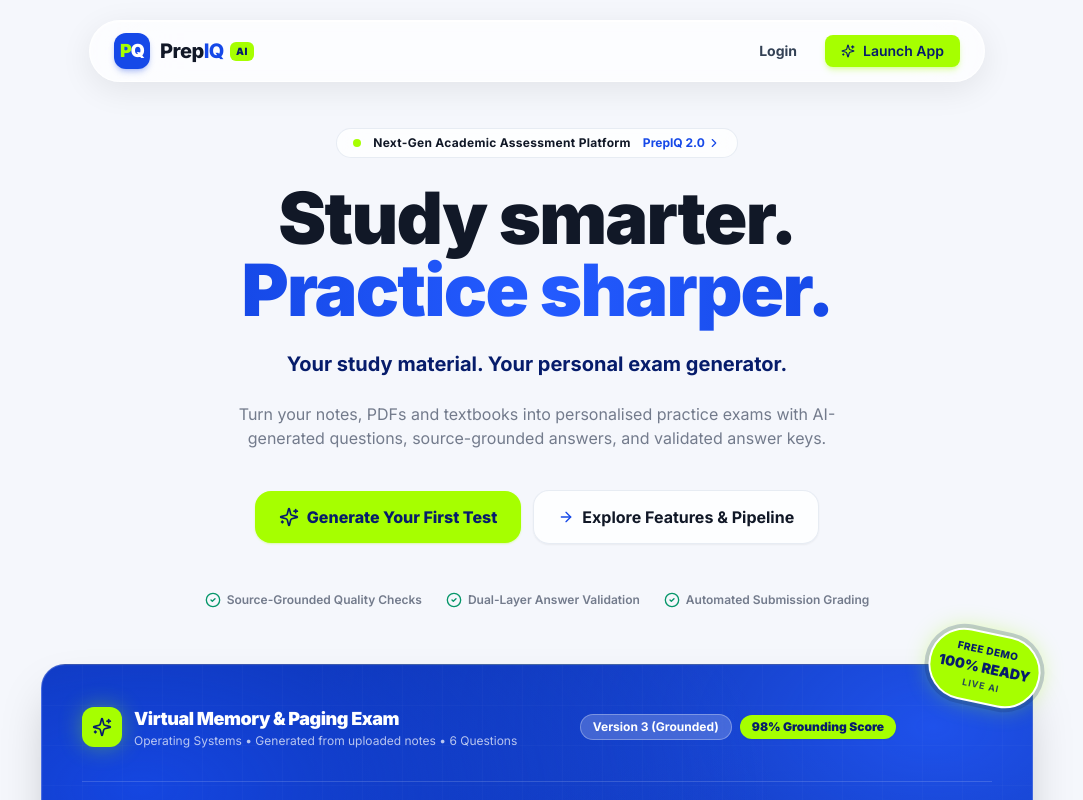
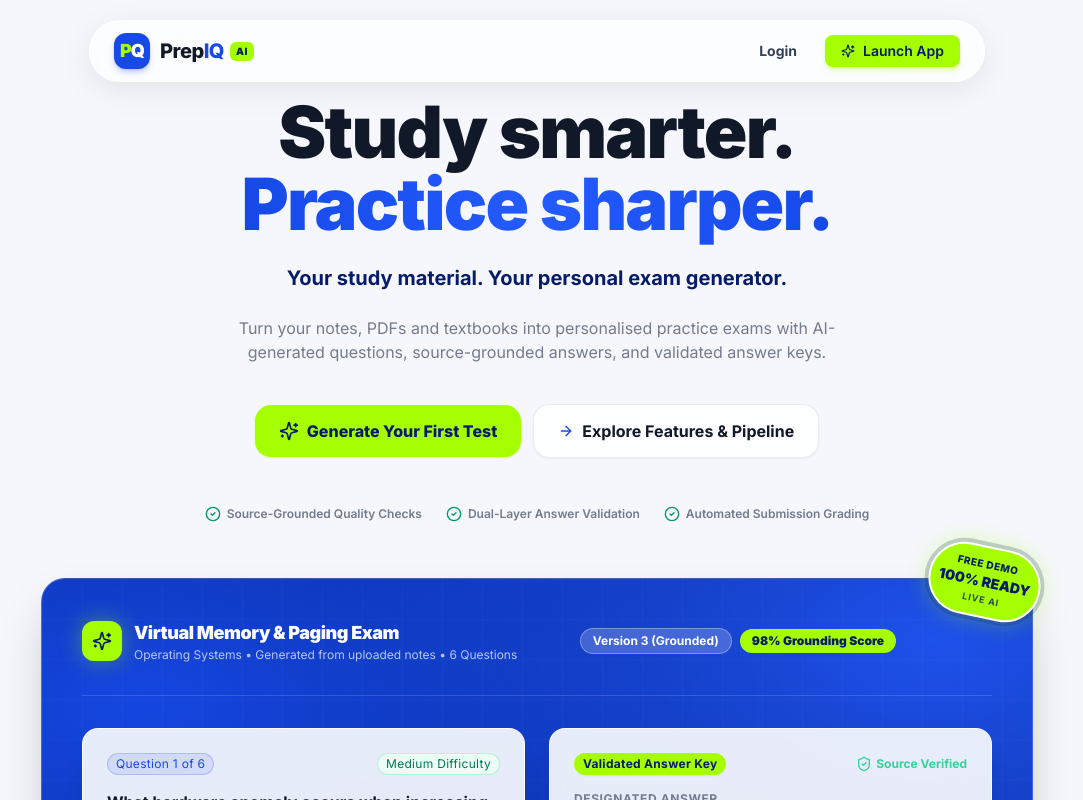
Before and after one commit to aditya-yadav-75/prepiq, a React (Vite) app in the folder client/: page / in a window 1280 px wide. Shown: the top 800 px of the page, without its empty margins (103-1186 px from the left). Built offline with nearby package versions, Linux system fonts and the light colour scheme.

Commit message:
style(landing): remove hero announcement badge and balance headline spacing

```diff
--- a/client/src/pages/LandingPage.tsx
+++ b/client/src/pages/LandingPage.tsx
@@ -9,7 +9,6 @@ import {
   Clock,
   BarChart3,
   FileText,
-  ChevronRight,
   BookOpen,
   Award
 } from 'lucide-react';
@@ -45,20 +44,11 @@ export const LandingPage: React.FC<LandingPageProps> = ({ onNavigate }) => {
   return (
     <div className="space-y-24 pb-20">
       {/* HERO SECTION */}
-      <section className="relative pt-24 sm:pt-32 overflow-hidden">
+      <section className="relative pt-20 sm:pt-24 overflow-hidden">
         {/* Ambient liquid glow background */}
         <div className="absolute top-1/4 left-1/2 -translate-x-1/2 -translate-y-1/2 w-[700px] h-[400px] bg-gradient-to-tr from-cobalt/20 via-electric/15 to-neon-lime/20 blur-3xl -z-10 rounded-full pointer-events-none" />
 
         <div className="max-w-5xl mx-auto text-center px-4 space-y-6">
-          {/* Eyebrow badge with Liquid Glass theme pill */}
-          <div className="inline-flex items-center gap-3 px-4 py-1.5 rounded-full bg-white/80 dark:bg-slate-800/80 border border-slate-200/80 dark:border-white/10 shadow-xs backdrop-blur-md">
-            <span className="w-2 h-2 rounded-full bg-neon-lime animate-pulse shadow-glow-lime" />
-            <span className="text-xs font-bold text-darkText dark:text-slate-200 tracking-wide">Next-Gen Academic Assessment Platform</span>
-            <span className="text-cobalt dark:text-neon-lime font-bold text-xs flex items-center gap-0.5">
-              PrepIQ 2.0 <ChevronRight className="w-3.5 h-3.5" />
-            </span>
-          </div>
-
           {/* Main Headline */}
           <h1 className="text-4xl sm:text-6xl lg:text-7xl font-black text-darkText dark:text-white tracking-tight leading-[1.08]">
             Study smarter.<br />
```
